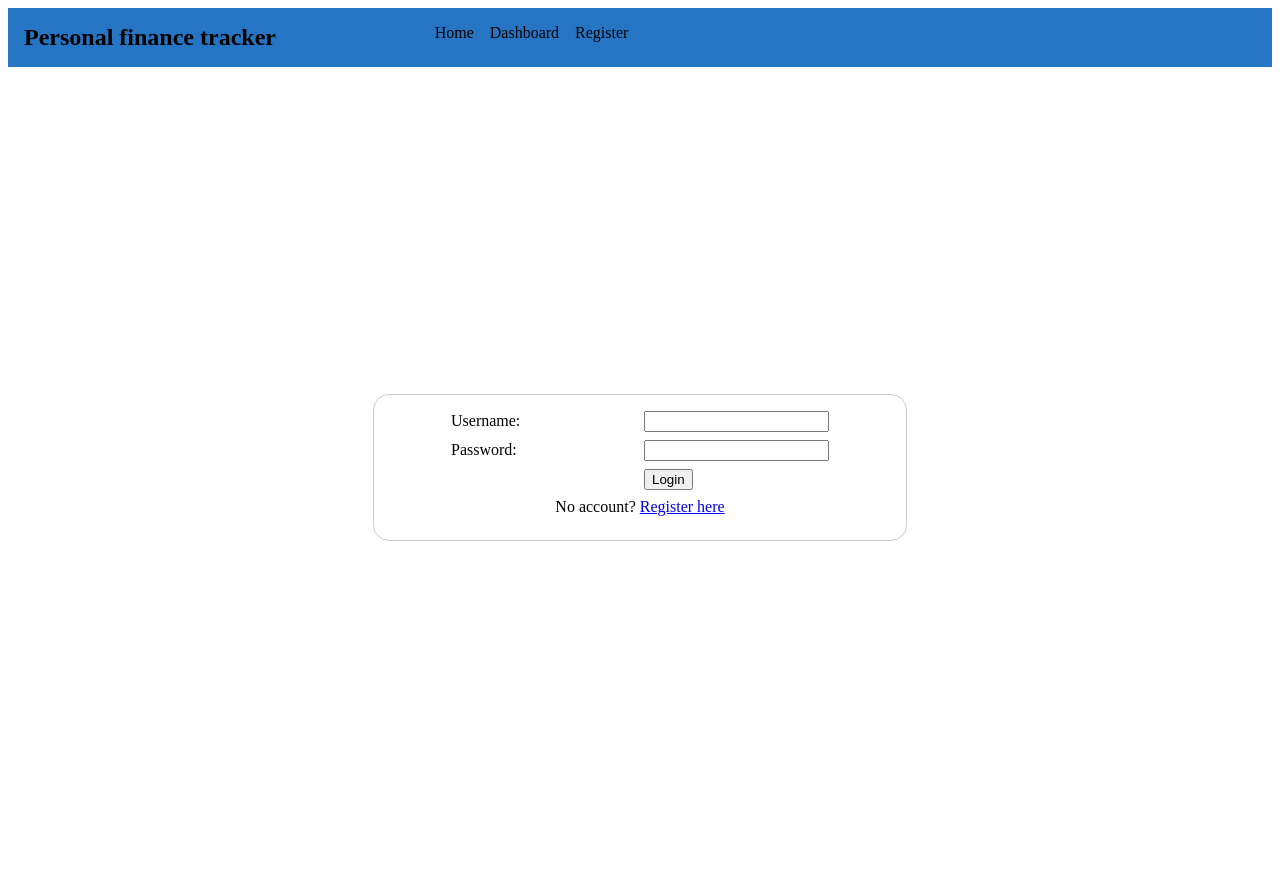
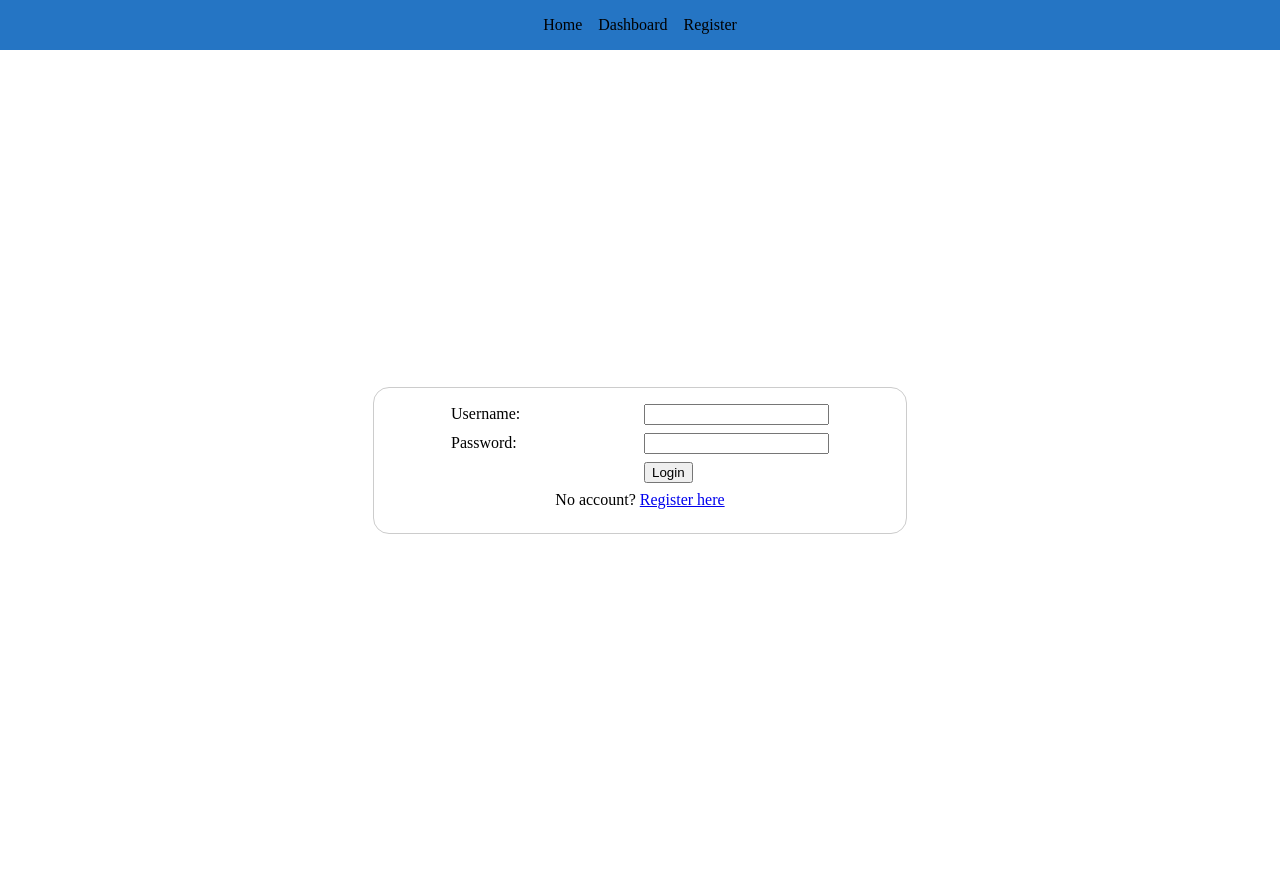
Before and after one commit to trickwide/personal-finance-tracker, a Flask app: page / in a window 1280 px wide. After the commit the page ends 534 px from the top, so only its background shows below. Run offline with Flask 3, Linux system fonts and the light colour scheme.

Commit message:
Fixing navigation bar styling

```diff
--- a/src/static/style.css
+++ b/src/static/base.css
@@ -1,30 +1,44 @@
 body {
   font-family: "Arial, sans-serif";
+  margin-top: 60px;
 }
+
 nav {
-  display: flex;
+  display: flexbox;
+  justify-content: space-between;
+  align-items: center;
   background-color: #2575c4;
   padding: 1em;
+  position: fixed;
+  top: 0;
+  left: 0;
+  right: 0;
+  z-index: 1000;
 }
+
 nav h1 {
   margin: 0;
-  flex: 1;
 }
+
 nav ul {
   list-style-type: none;
   margin: 0;
   padding: 0;
   display: flex;
   gap: 1em;
-  flex: 2;
+  justify-content: center;
+  align-items: center;
 }
+
 nav li {
   margin: 0;
 }
+
 nav li a {
   text-decoration: none;
   color: #000;
 }
+
 nav li a:hover {
   text-decoration: underline;
 }
--- a/src/static/index.css
+++ b/src/static/index.css
@@ -7,10 +7,10 @@
 
 .login-wrapper {
   display: flex;
-  justify-content: center; /* Changed to center for login form */
+  justify-content: center;
   align-items: start;
   width: 80%;
-  max-width: 500px; /* Adjusted for a shorter login form */
+  max-width: 500px;
   background-color: #fff;
   padding: 1em;
   border: 1px solid #ccc;
@@ -45,6 +45,6 @@
 .account-prompt {
   text-align: center;
   margin-top: 0.5em;
-  margin-bottom: 0.5em; /* Add a bit of space between the prompt and the login button */
-  grid-column: span 2; /* Span the prompt across both columns */
+  margin-bottom: 0.5em;
+  grid-column: span 2;
 }
--- a/src/templates/base.html
+++ b/src/templates/base.html
@@ -3,13 +3,12 @@
     <head>
         <meta charset="UTF-8">
         <title>{% block title %}{% endblock %} - Personal finance tracker</title>
-        <link rel="stylesheet" href="{{ url_for('static', filename='style.css') }}">
+        <link rel="stylesheet" href="{{ url_for('static', filename='base.css') }}">
         {% block stylesheets %}{% endblock %}
     </head>
 
 <body>
 <nav>
-    <h1>Personal finance tracker</h1>
     <ul>
         <li><a href="/">Home</a></li>
         <li><a href="dashboard">Dashboard</a></li>
```
